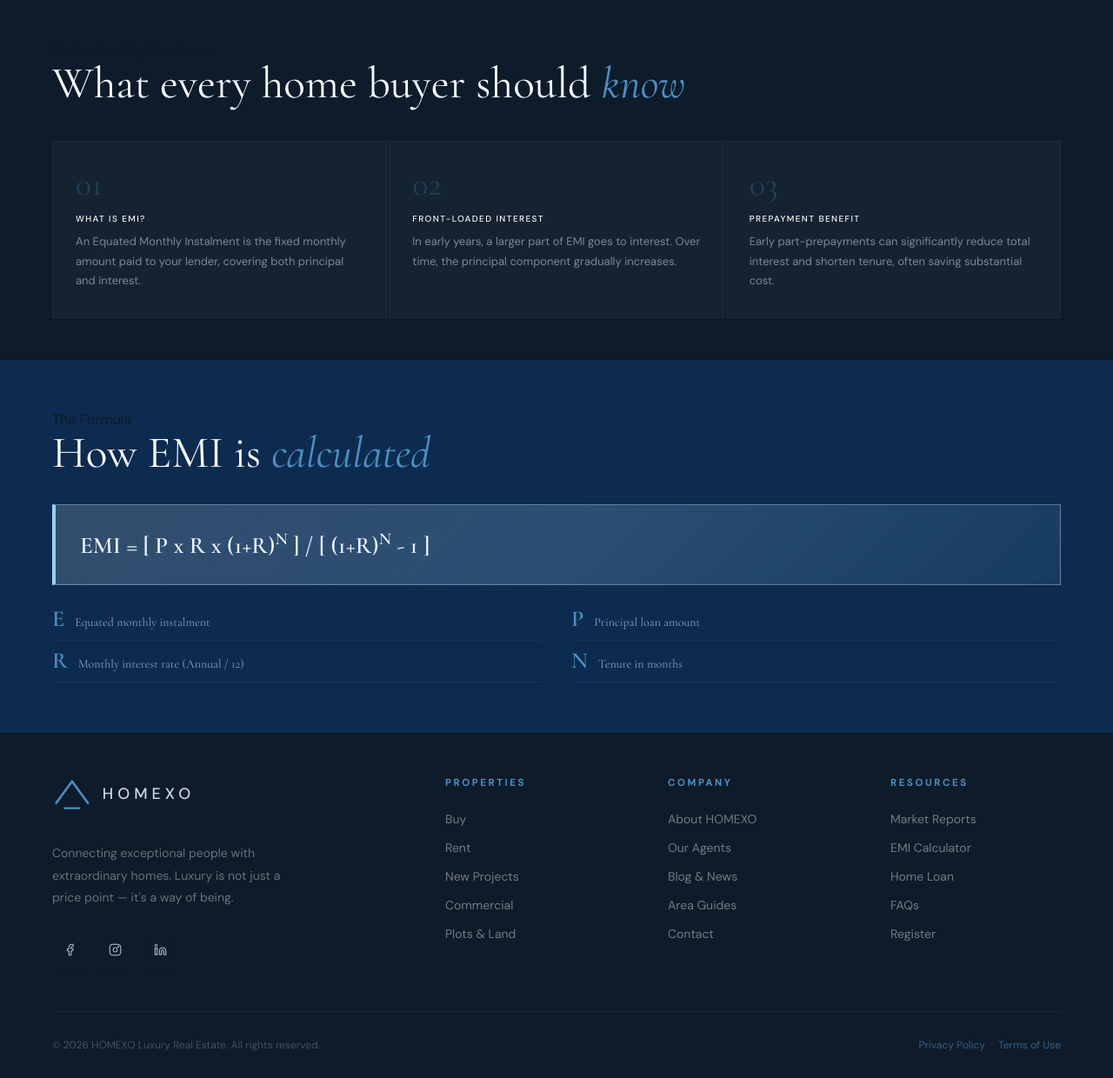
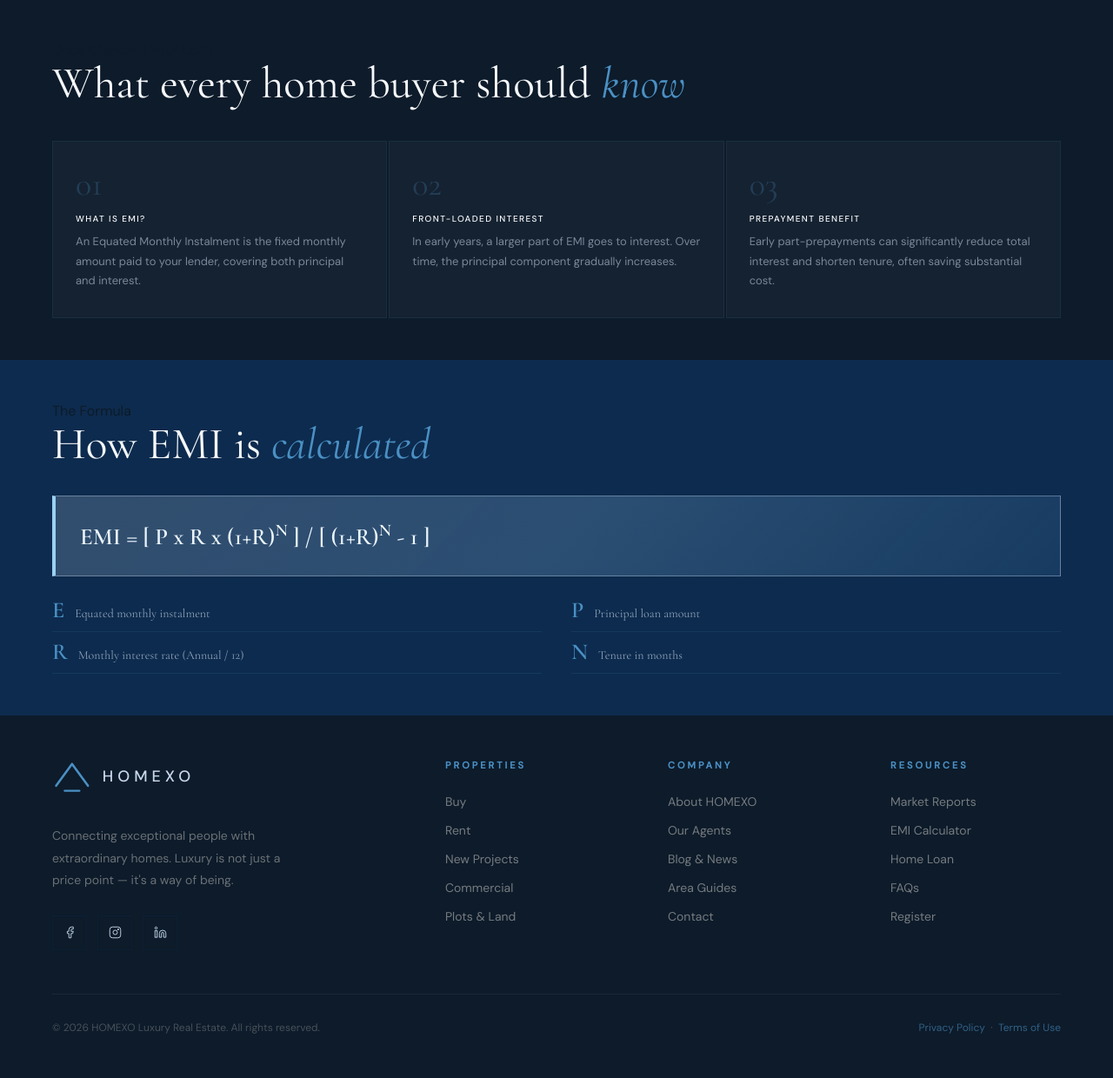
Before and after one commit to RajeshRamadas/homexo, a Django app: page /emi/ in a window 1280 px wide. Shown: the part 2211-3451 px from the top of the page at 87% size. After the commit the page ends 3400 px from the top, so only its background shows below. Run offline with Django 4.2, Linux system fonts and the light colour scheme.

Commit message:
Update emi_calculator.html

```diff
--- a/templates/pages/emi_calculator.html
+++ b/templates/pages/emi_calculator.html
@@ -335,7 +335,7 @@
     background: var(--charcoal);
   }
   .emi-section-navy {
-    padding: 58px 36px;
+    padding: 48px 36px;
     background: var(--navy);
   }
   .emi-section-inner {
```
